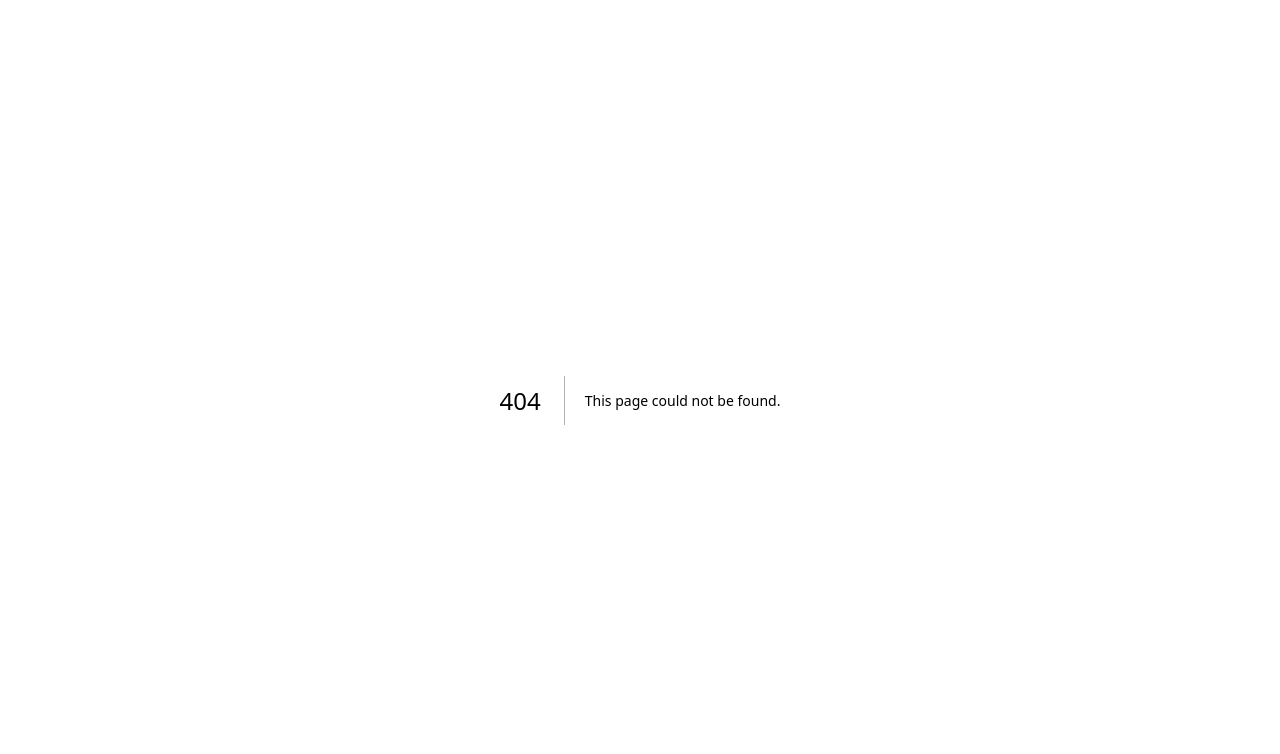
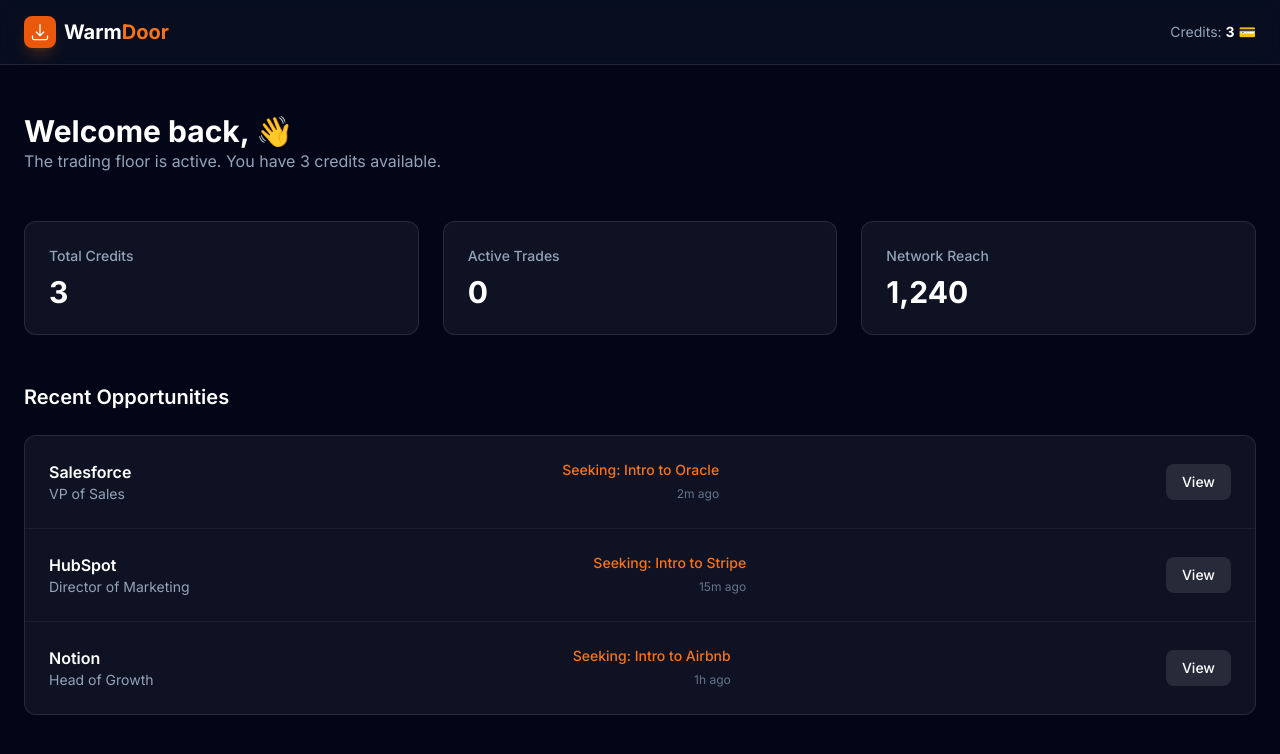
Before and after one commit to danieljacklowe/b2b-network, a Next.js app: page /dashboard in a window 1280 px wide. Before the commit this address had no page. Shown: the top 754 px of the page. Built offline with nearby package versions, Linux system fonts and the light colour scheme; no server answers.

Commit message:
Launch: Full features including Login, Admin, and Dashboard

```diff
--- /dev/null
+++ b/app/dashboard/page.tsx
@@ -0,0 +1,79 @@
+import { UserButton, currentUser } from "@clerk/nextjs/server";
+
+// NOTE: If you are on an older Clerk version, use this import instead:
+// import { UserButton, currentUser } from "@clerk/nextjs";
+
+export default async function Dashboard() {
+  const user = await currentUser();
+
+  return (
+    <div className="min-h-screen bg-slate-950 text-white selection:bg-orange-500/30">
+
+      {/* Navbar */}
+      <nav className="border-b border-white/10 bg-slate-900/50 backdrop-blur-md">
+        <div className="mx-auto flex max-w-7xl items-center justify-between px-6 py-4">
+          <div className="flex items-center gap-2">
+            <div className="flex h-8 w-8 items-center justify-center rounded-lg bg-orange-600 shadow-lg shadow-orange-500/20">
+              <svg xmlns="http://www.w3.org/2000/svg" viewBox="0 0 24 24" fill="currentColor" className="h-5 w-5 text-white">
+                <path fillRule="evenodd" d="M12 2.25a.75.75 0 01.75.75v11.69l3.22-3.22a.75.75 0 111.06 1.06l-4.5 4.5a.75.75 0 01-1.06 0l-4.5-4.5a.75.75 0 111.06-1.06l3.22 3.22V3a.75.75 0 01.75-.75zm-9 13.5a.75.75 0 01.75.75v2.25a1.5 1.5 0 001.5 1.5h13.5a1.5 1.5 0 001.5-1.5V16.5a.75.75 0 011.5 0v2.25a3 3 0 01-3 3H5.25a3 3 0 01-3-3V16.5a.75.75 0 01.75-.75z" clipRule="evenodd" />
+              </svg>
+            </div>
+            <span className="text-xl font-bold">Warm<span className="text-orange-500">Door</span></span>
+          </div>
+          <div className="flex items-center gap-4">
+            <span className="text-sm text-slate-400">Credits: <span className="font-bold text-white">3</span> 💳</span>
+            <UserButton afterSignOutUrl="/" />
+          </div>
+        </div>
+      </nav>
+
+      {/* Main Content */}
+      <main className="mx-auto max-w-7xl px-6 py-12">
+        <header className="mb-12">
+          <h1 className="text-3xl font-bold">Welcome back, {user?.firstName} 👋</h1>
+          <p className="text-slate-400">The trading floor is active. You have 3 credits available.</p>
+        </header>
+
+        {/* Stats Grid */}
+        <div className="grid gap-6 sm:grid-cols-3 mb-12">
+          <div className="rounded-xl border border-white/10 bg-white/5 p-6">
+            <h3 className="text-sm font-medium text-slate-400">Total Credits</h3>
+            <p className="mt-2 text-3xl font-bold text-white">3</p>
+          </div>
+          <div className="rounded-xl border border-white/10 bg-white/5 p-6">
+            <h3 className="text-sm font-medium text-slate-400">Active Trades</h3>
+            <p className="mt-2 text-3xl font-bold text-white">0</p>
+          </div>
+          <div className="rounded-xl border border-white/10 bg-white/5 p-6">
+            <h3 className="text-sm font-medium text-slate-400">Network Reach</h3>
+            <p className="mt-2 text-3xl font-bold text-white">1,240</p>
+          </div>
+        </div>
+
+        {/* Live Opportunities (Mock Data) */}
+        <h2 className="mb-6 text-xl font-semibold">Recent Opportunities</h2>
+        <div className="overflow-hidden rounded-xl border border-white/10 bg-white/5">
+          {[
+            { company: "Salesforce", role: "VP of Sales", ask: "Intro to Oracle", date: "2m ago" },
+            { company: "HubSpot", role: "Director of Marketing", ask: "Intro to Stripe", date: "15m ago" },
+            { company: "Notion", role: "Head of Growth", ask: "Intro to Airbnb", date: "1h ago" },
+          ].map((item, i) => (
+            <div key={i} className="flex items-center justify-between border-b border-white/5 p-6 last:border-0 hover:bg-white/5 transition-colors">
+              <div>
+                <h3 className="font-semibold text-white">{item.company}</h3>
+                <p className="text-sm text-slate-400">{item.role}</p>
+              </div>
+              <div className="text-right">
+                <span className="block text-sm font-medium text-orange-500">Seeking: {item.ask}</span>
+                <span className="text-xs text-slate-500">{item.date}</span>
+              </div>
+              <button className="ml-4 rounded-lg bg-white/10 px-4 py-2 text-sm font-medium text-white hover:bg-white/20">
+                View
+              </button>
+            </div>
+          ))}
+        </div>
+      </main>
+    </div>
+  );
+}
--- a/app/page.tsx
+++ b/app/page.tsx
@@ -1,16 +1,17 @@
 "use client";
 
+import Link from "next/link";
 import { useState, FormEvent } from "react";
-import { useRouter } from "next/navigation"; // <--- Add this
+import { useRouter } from "next/navigation";
 
-// --- Components ---
+
 
 function Navbar() {
   return (
     <nav className="fixed top-0 z-50 w-full border-b border-white/10 bg-slate-950/80 backdrop-blur-md">
       <div className="mx-auto flex max-w-7xl items-center justify-between px-6 py-4">
         <div className="flex items-center gap-2">
-          {/* Logo Icon: A Door opening with warmth */}
+          {/* Logo Icon */}
           <div className="flex h-8 w-8 items-center justify-center rounded-lg bg-orange-600 bg-gradient-to-br from-orange-500 to-red-600 shadow-lg shadow-orange-500/20">
             <svg xmlns="http://www.w3.org/2000/svg" viewBox="0 0 24 24" fill="currentColor" className="h-5 w-5 text-white">
               <path fillRule="evenodd" d="M12 2.25a.75.75 0 01.75.75v11.69l3.22-3.22a.75.75 0 111.06 1.06l-4.5 4.5a.75.75 0 01-1.06 0l-4.5-4.5a.75.75 0 111.06-1.06l3.22 3.22V3a.75.75 0 01.75-.75zm-9 13.5a.75.75 0 01.75.75v2.25a1.5 1.5 0 001.5 1.5h13.5a1.5 1.5 0 001.5-1.5V16.5a.75.75 0 011.5 0v2.25a3 3 0 01-3 3H5.25a3 3 0 01-3-3V16.5a.75.75 0 01.75-.75z" clipRule="evenodd" />
@@ -18,9 +19,16 @@
           </div>
           <span className="text-xl font-bold text-white tracking-tight">Warm<span className="text-orange-500">Door</span></span>
         </div>
-        <button className="rounded-full border border-white/10 bg-white/5 px-4 py-2 text-sm font-medium text-white transition-colors hover:bg-white/10">
+
+        {/* --- THE FIX IS HERE --- */}
+        <Link
+          href="/sign-in"
+          className="rounded-full border border-white/10 bg-white/5 px-4 py-2 text-sm font-medium text-white transition-colors hover:bg-white/10"
+        >
           Member Login
-        </button>
+        </Link>
+        {/* ----------------------- */}
+
       </div>
     </nav>
   );
--- /dev/null
+++ b/app/sign-in/page.tsx
@@ -0,0 +1,9 @@
+import { SignIn } from "@clerk/nextjs";
+
+export default function SignInPage() {
+  return (
+    <div className="flex min-h-screen items-center justify-center bg-slate-950">
+      <SignIn routing="hash" />
+    </div>
+  );
+}
--- /dev/null
+++ b/app/test/page.tsx
@@ -0,0 +1,3 @@
+export default function TestPage() {
+  return <h1 className="text-white text-4xl p-10">If you can see this, routing works.</h1>;
+}
```
Also changed, not shown: middleware.ts (added, +21 -0 lines).
